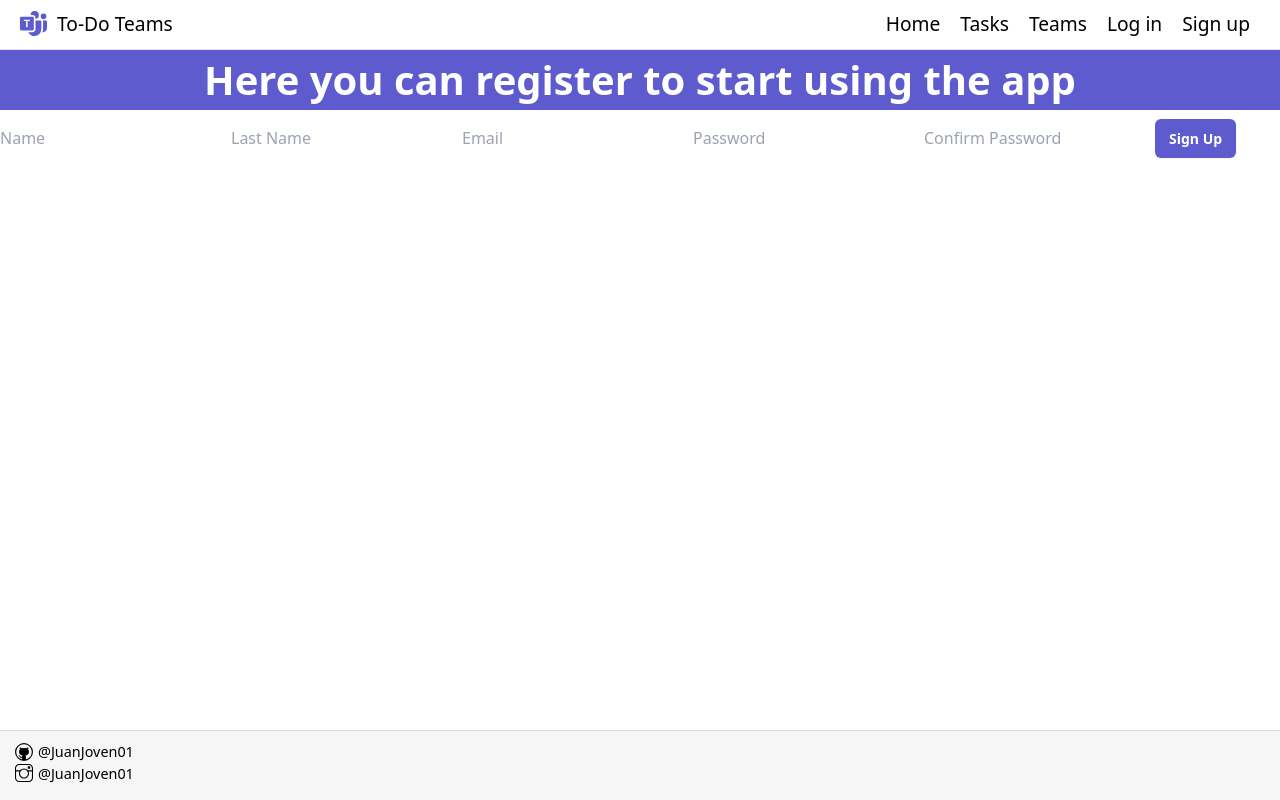
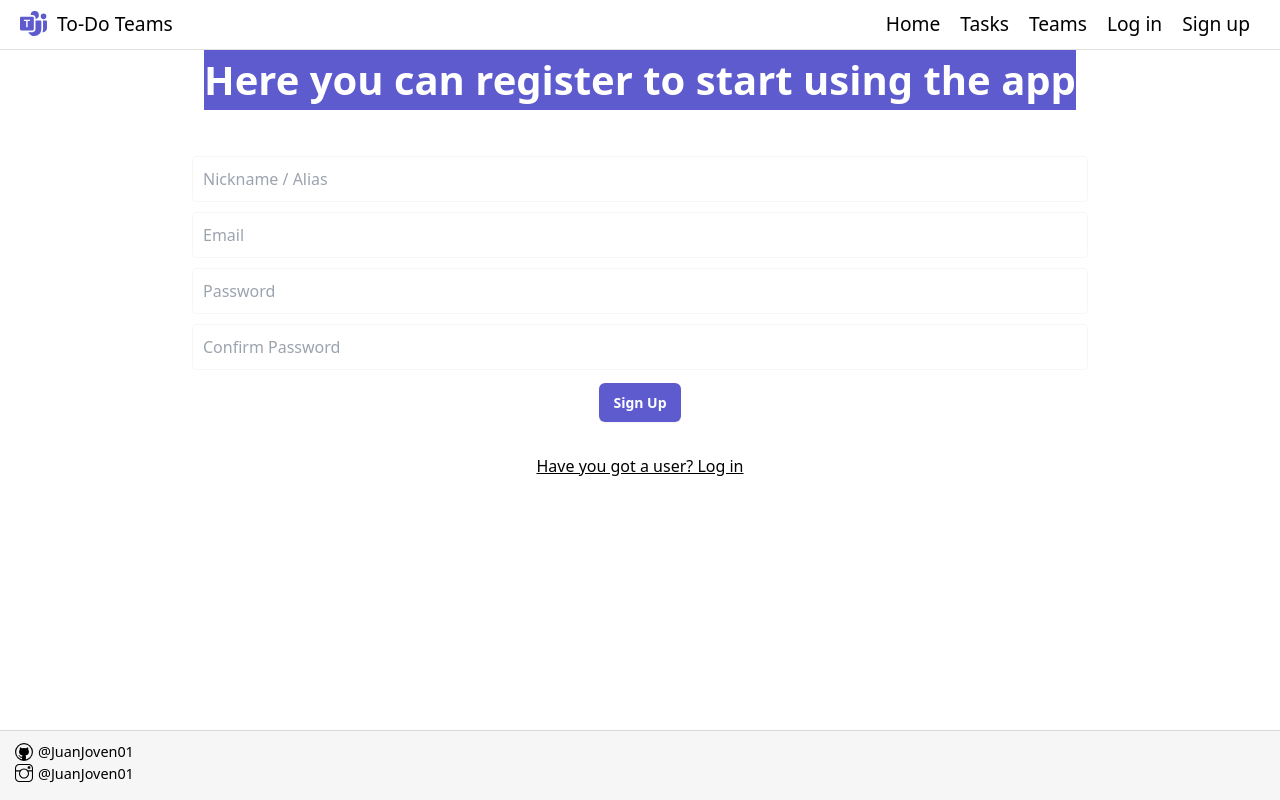
Before and after one commit to JuanJoven01/todoTeamsFrontend, a React (Vite) app: page /signup in a window 1280 px wide. Built offline with nearby package versions, Linux system fonts and the light colour scheme.

Commit message:
creado el esquema y css del signup, pendiente funcionalidad

```diff
--- a/src/pages/signUp/index.jsx
+++ b/src/pages/signUp/index.jsx
@@ -1,3 +1,5 @@
+import { Link} from 'react-router-dom'
+
 import PurpleButton from '../../components/button'
 
 import './signup.css'
@@ -13,18 +15,33 @@ function SignUp() {
       <form className='signup__form'>
 
         <input
-          type="text"
-          placeholder='Name'
+          type="name"
+          placeholder='Nickname / Alias'
           name='name' />
 
+        <input
+          type="email"
+          placeholder='Email'
+          name='mail' />
 
-        <input type="text" placeholder='Last Name' />
-        <input type="text" placeholder='Email' />
-        <input type="text" placeholder='Password' />
-        <input type="text" placeholder='Confirm Password' />
-        <PurpleButton href='#' text='Sign Up' />
+        <input
+          type="password"
+          placeholder='Password'
+          name='password' />
+
+        <input
+          type="password"
+          placeholder='Confirm Password'
+          name='confirm_password' />
+
+        <div className='form__button'>
+          <PurpleButton  href='#' text='Sign Up' />
+        </div>
+
+
       </form>
 
+      <Link to='/login' className='signup__link' >Have you got a user? Log in</Link>
 
     </div>
   )
--- a/src/pages/signUp/signup.css
+++ b/src/pages/signUp/signup.css
@@ -1,4 +1,11 @@
 @import '../../index.css';
+
+.signup{
+    display: flex;
+    flex-direction: column;
+    align-items: center;
+    justify-content: center;
+}
 
 .signup__title{
     font-size: 2.5rem;
@@ -8,3 +15,33 @@
     color: #fff;
     background-color: var(--morado);
 }
+
+.signup__form {
+    display: flex;
+    flex-direction: column;
+    align-items: center;
+    margin: 30px 50px;
+    width: 70%;
+}
+
+.signup__form input {
+    width: 100%;
+    padding: 10px;
+    margin-bottom: 10px;
+    border: 1px solid var(--gray);
+    border-radius: 5px;
+}
+
+.form__button {
+    margin: 10px;
+}
+
+.signup__link {
+    text-decoration: underline;
+    font-weight: 500;
+    margin: 0 auto;
+}
+
+.signup__link:active {
+    color: var(--morado);
+}
```
